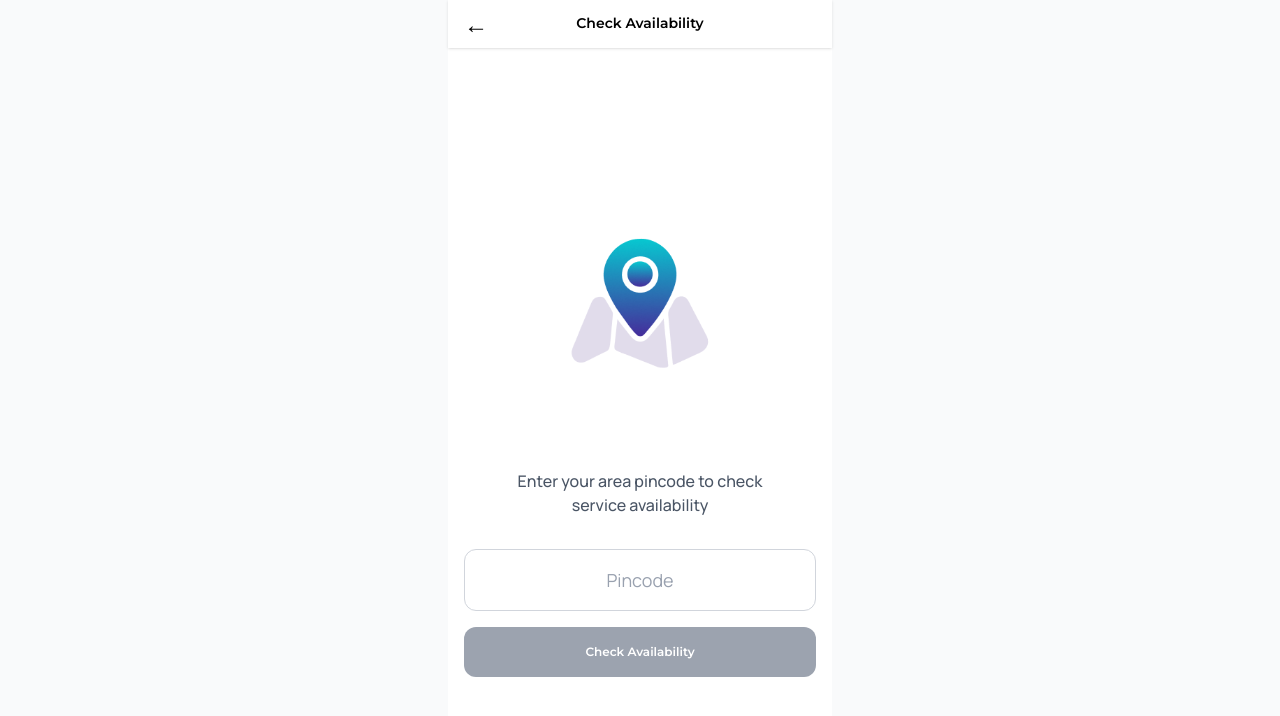
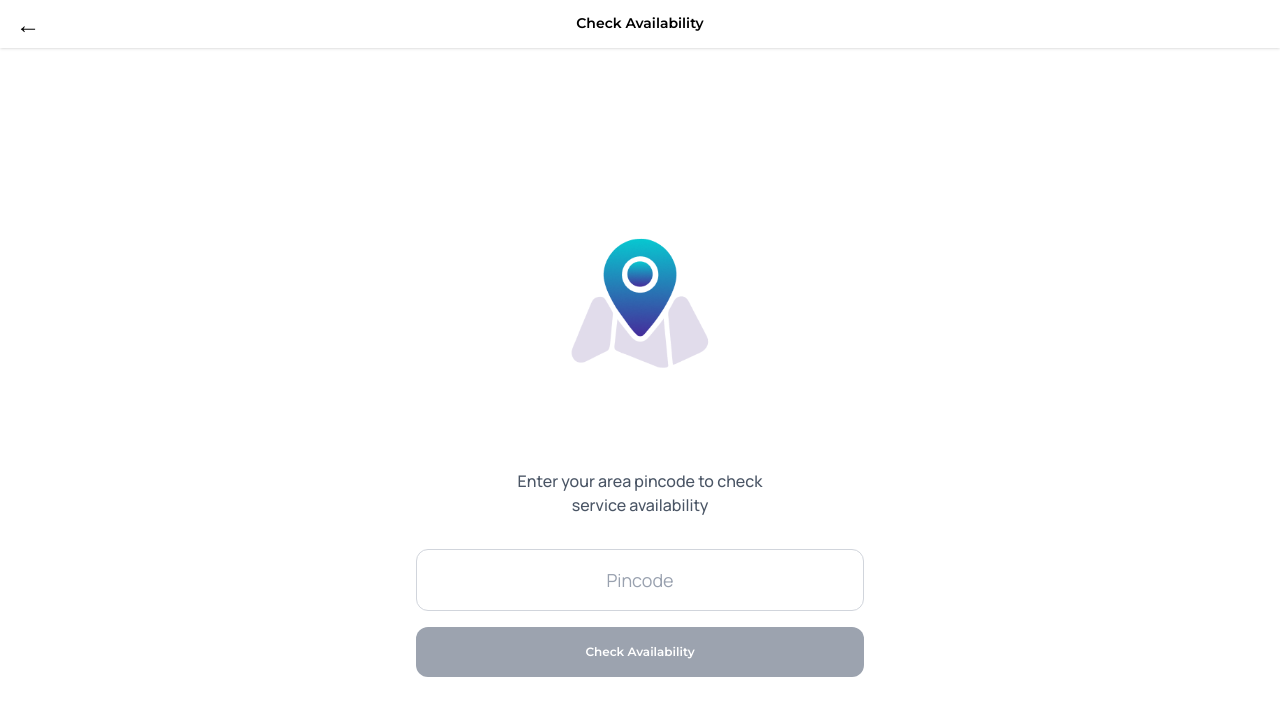
Before and after one commit to TechnovaTech/Laundry-main, a Next.js app in the folder partner/: page /check-availability in a window 1280 px wide. Shown: the top 716 px of the page. Built offline with nearby package versions, Linux system fonts and the light colour scheme.

Commit message:
Remove side spacing from partner app pages

```diff
--- a/partner/src/app/globals.css
+++ b/partner/src/app/globals.css
@@ -58,8 +58,6 @@ button {
 }
 
 #__next {
-  max-width: 480px;
-  margin: 0 auto;
   background: #ffffff;
   min-height: 100vh;
 }
--- a/partner/src/app/layout.tsx
+++ b/partner/src/app/layout.tsx
@@ -37,7 +37,7 @@ export default function RootLayout({
         suppressHydrationWarning={true}
       >
         <GoogleOAuthProvider clientId="514222866895-c11vn2eb5u15hi6d5ib0eb4d10cdo3oq.apps.googleusercontent.com">
-          <div className="mx-auto w-full max-w-sm min-h-screen flex flex-col bg-white safe-area" suppressHydrationWarning>
+          <div className="w-full min-h-screen flex flex-col bg-white safe-area" suppressHydrationWarning>
             <CapacitorInit />
             <main className="flex-1">{children}</main>
             <ClientBottomNav />
```
